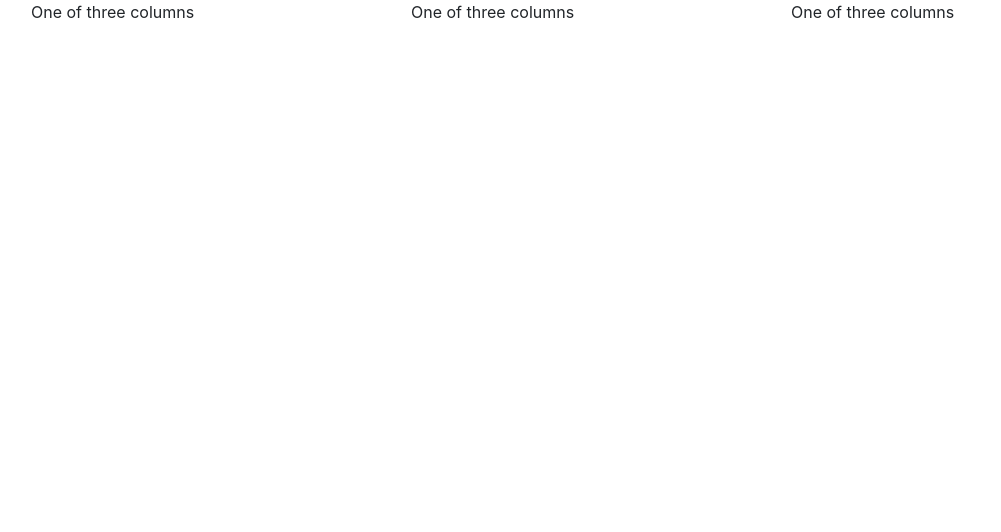
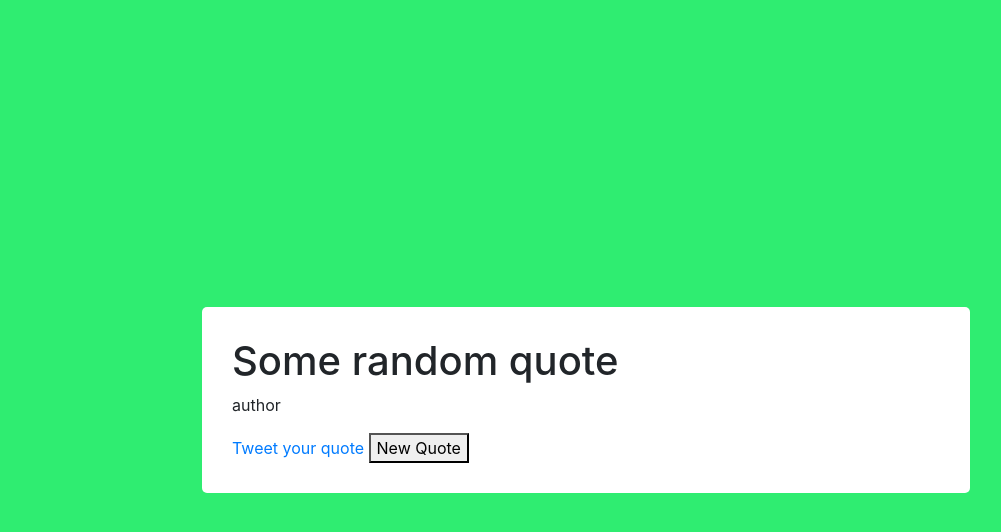
Before and after one commit to carlcorn/carlcorn.github.io, a plain HTML site: page random-quote-machine/index.html in a window 1280 px wide. Shown: the whole page, without its empty margins (54-1055 px from the left). Drawn offline with nearby package versions, Linux system fonts and the light colour scheme.

Commit message:
Bootstrap and some styling

```diff
--- a/random-quote-machine/index.html
+++ b/random-quote-machine/index.html
@@ -6,21 +6,21 @@
     <name="viewport" content="width=device-width, initial-scale=1.0">
     <!-- Bootsrap CSS -->
     <link rel="stylesheet" href="https://stackpath.bootstrapcdn.com/bootstrap/4.2.1/css/bootstrap.min.css" integrity="sha384-GJzZqFGwb1QTTN6wy59ffF1BuGJpLSa9DkKMp0DgiMDm4iYMj70gZWKYbI706tWS" crossorigin="anonymous">
+    <link rel="stylesheet" href="./style.css">
     <title>Random Quote Machine</title>
   </head>
   <body>
     <div class="container">
-      <div class="row">
-          <div class="col-sm">
-            One of three columns
-          </div>
-          <div class="col-sm">
-            One of three columns
-          </div>
-          <div class="col-sm">
-            One of three columns
+      <div id="screen" class="row justify-content-center align-items-center">
+        <div class="col">
+          <div id="quote-box">
+            <h1 id="text">Some random quote</h1>
+            <p id="author">author</p>
+            <a id="tweet-quote"href="#">Tweet your quote</a>
+            <button type="button" name="button" id="new-quote">New Quote</button>
           </div>
         </div>
+      </div>
     </div>
 
 
--- a/random-quote-machine/style.css
+++ b/random-quote-machine/style.css
@@ -0,0 +1,20 @@
+/* -----------------global elements */
+body {
+  background-color: #2fed71;
+}
+
+/* -----------------global classes */
+
+
+/* -----------------individual elements */
+#screen {
+  height: 100vh;
+}
+
+#quote-box {
+  max-width: 60vw;
+  padding: 30px;
+  margin: 0 auto;
+  background-color: white;
+  border-radius: 5px;
+}
```
